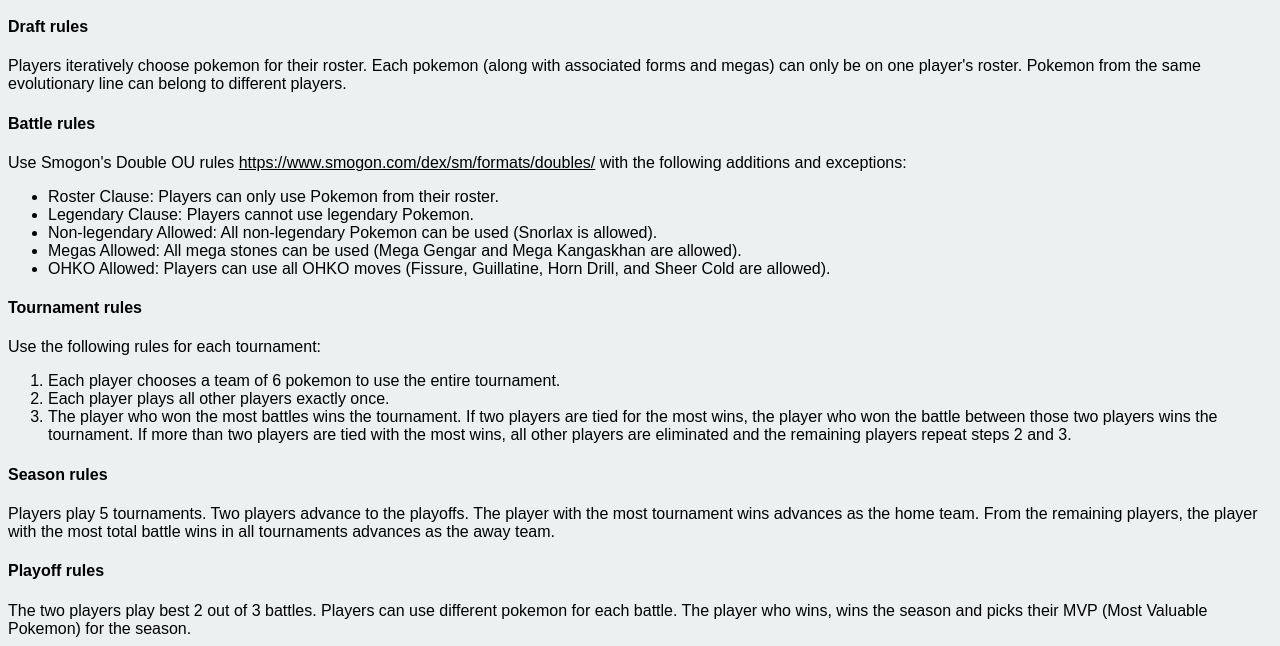
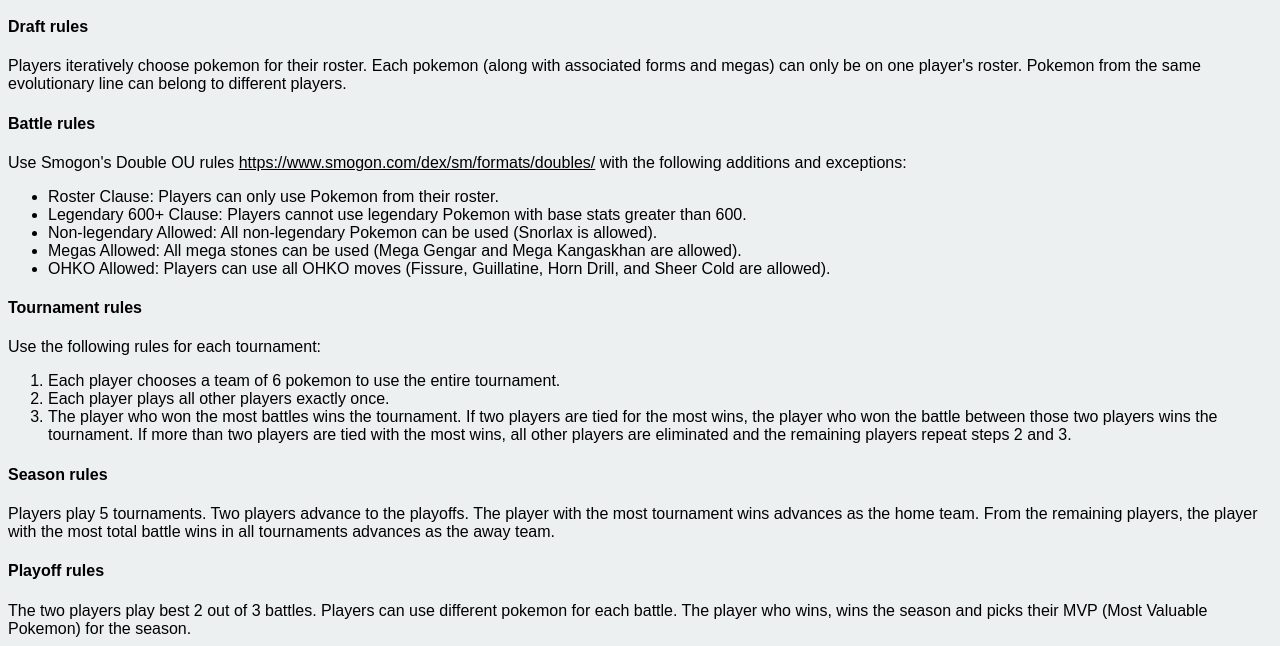
Before and after one commit to jaebird123/jaebird123.github.io, a website: page pokemasters.html in a window 1280 px wide. Shown: the part 154-800 px from the top of the page. Drawn offline with Linux system fonts and the light colour scheme.

Commit message:
Add zygard to pokemasters draft. Change legendary clause to 600+ clause

```diff
--- a/pokemasters.html
+++ b/pokemasters.html
@@ -95,7 +95,7 @@
     <p>Use Smogon's Double OU rules <a href="https://www.smogon.com/dex/sm/formats/doubles/" target="_blank">https://www.smogon.com/dex/sm/formats/doubles/</a> with the following additions and exceptions:</p>
     <ul>
         <li>Roster Clause: Players can only use Pokemon from their roster.</li>
-        <li>Legendary Clause: Players cannot use legendary Pokemon.</li>
+        <li>Legendary 600+ Clause: Players cannot use legendary Pokemon with base stats greater than 600.</li>
         <li>Non-legendary Allowed: All non-legendary Pokemon can be used (Snorlax is allowed).</li>
         <li>Megas Allowed: All mega stones can be used (Mega Gengar and Mega Kangaskhan are allowed).</li>
         <li>OHKO Allowed: Players can use all OHKO moves (Fissure, Guillatine, Horn Drill, and Sheer Cold are allowed).</li>
```
Also changed, not shown: pokemasters_draft.html (+1 -1 lines).
